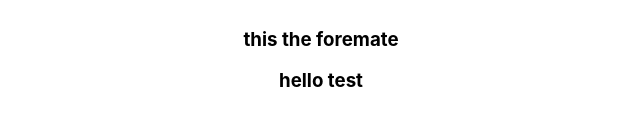
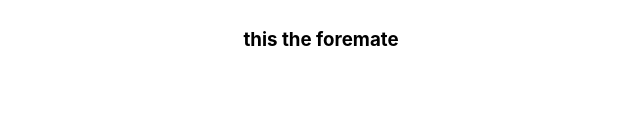
Before and after one commit to saurabhgola/testwebsite, a React (Create React App) app: page / in a window 1280 px wide. Shown: the part 165-300 px from the top of the page, without its empty margins (319-959 px from the left). Built offline with nearby package versions, Linux system fonts and the light colour scheme.

Commit message:
test latest

```diff
--- a/src/App.js
+++ b/src/App.js
@@ -8,7 +8,6 @@ function App() {
       <h2>Welcome</h2>
       <h1>hello test</h1>
       <h3>this the foremate</h3>
-      <h3>hello test</h3>
     </div>
   </>
   );
```
